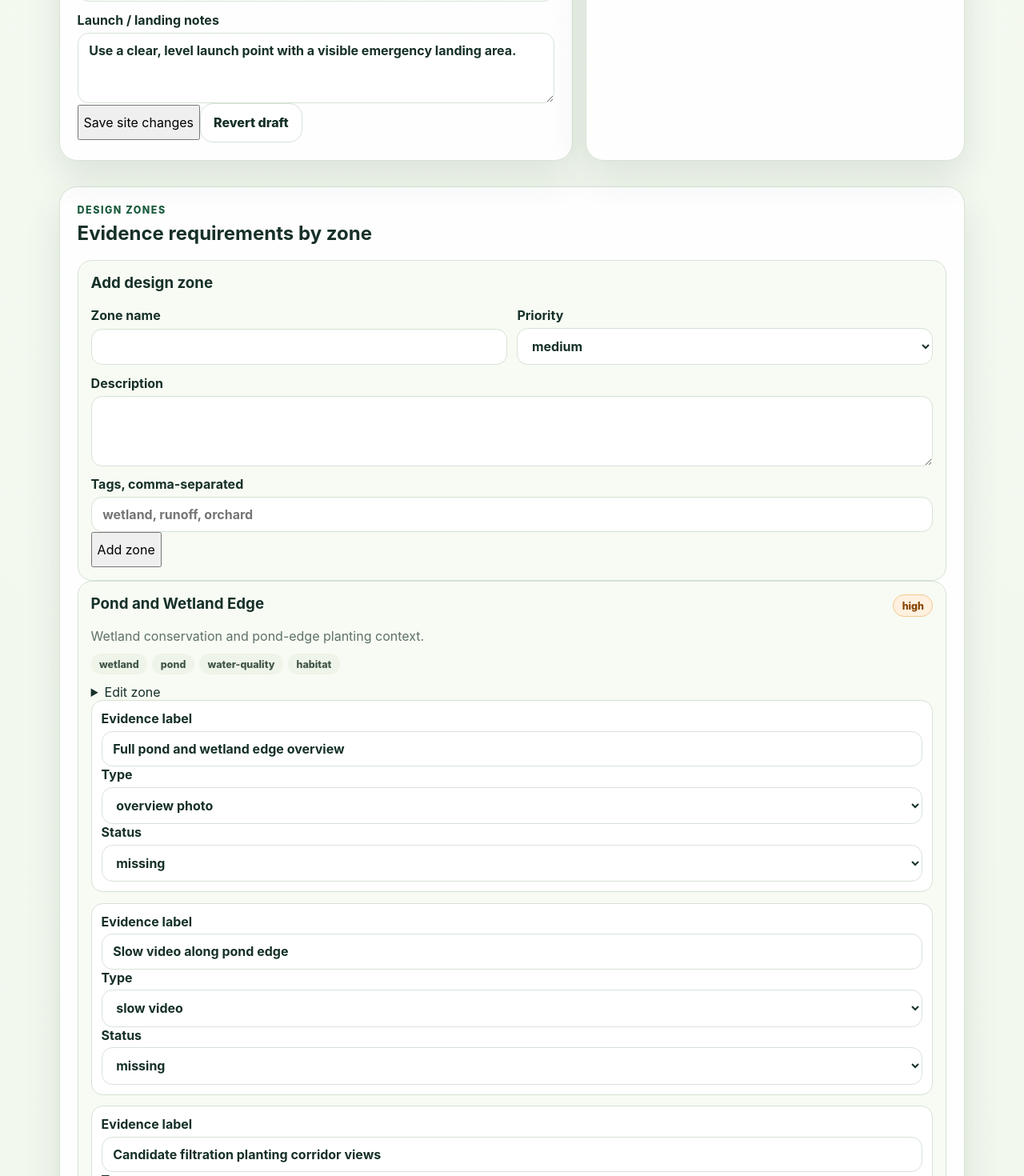
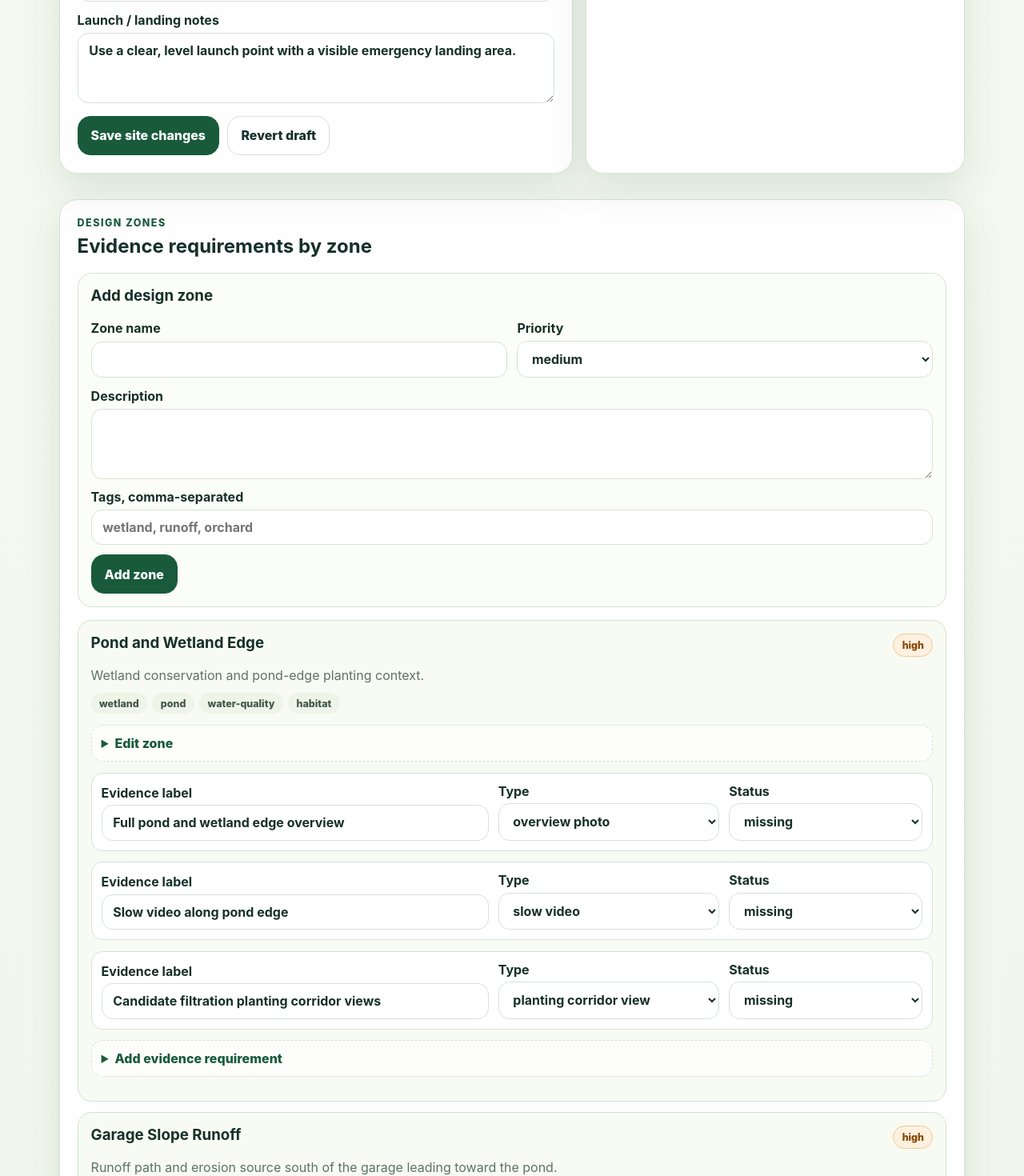
Before and after one commit to Aggredicus/PermaSurvey-FlightOps, a React (Vite) app: page / in a window 1280 px wide. Shown: the part 1740-3210 px from the top of the page at 80% size. Built offline with nearby package versions, Linux system fonts and the light colour scheme.

Commit message:
Style editable zone and site save controls

```diff
--- a/src/styles.css
+++ b/src/styles.css
@@ -182,6 +182,10 @@ button {
   gap: 0.8rem;
 }
 
+.compact-form {
+  margin: 0.75rem 0;
+}
+
 label {
   display: grid;
   gap: 0.35rem;
@@ -217,6 +221,11 @@ textarea {
   border: 1px solid var(--border);
   border-radius: 1.1rem;
   background: var(--surface-soft);
+}
+
+.add-zone-card {
+  margin-bottom: 1rem;
+  background: #fbfdf8;
 }
 
 .card-header-row {
@@ -280,7 +289,9 @@ textarea {
 }
 
 .requirement-row {
+  display: grid;
   grid-template-columns: 1fr;
+  gap: 0.75rem;
   padding: 0.75rem;
   border-radius: 0.9rem;
   background: #fff;
@@ -292,6 +303,27 @@ textarea {
   color: var(--muted);
   font-weight: 500;
   margin-top: 0.2rem;
+}
+
+.edit-details {
+  margin: 0.85rem 0;
+  padding: 0.75rem;
+  border-radius: 0.9rem;
+  border: 1px dashed var(--border);
+  background: rgba(255, 255, 255, 0.7);
+}
+
+.edit-details summary {
+  cursor: pointer;
+  font-weight: 850;
+  color: var(--accent-strong);
+}
+
+.button-row {
+  display: flex;
+  flex-wrap: wrap;
+  gap: 0.65rem;
+  margin-top: 1rem;
 }
 
 .mission-layout {
@@ -306,6 +338,7 @@ textarea {
 
 .mission-list-item,
 .export-button,
+.primary-button,
 .secondary-button {
   border: 1px solid var(--border);
   border-radius: 1rem;
@@ -313,6 +346,14 @@ textarea {
   text-align: left;
   color: var(--ink);
   background: #fff;
+}
+
+.primary-button {
+  width: fit-content;
+  background: var(--accent-strong);
+  color: #fff;
+  border-color: var(--accent-strong);
+  font-weight: 850;
 }
 
 .mission-list-item {
@@ -394,6 +435,7 @@ textarea {
 
 .export-button:hover,
 .mission-list-item:hover,
+.primary-button:hover,
 .secondary-button:hover {
   border-color: var(--accent);
 }
@@ -433,8 +475,8 @@ textarea {
   }
 
   .requirement-row {
-    grid-template-columns: 1fr minmax(180px, 0.3fr);
-    align-items: center;
+    grid-template-columns: 1.4fr 0.8fr 0.7fr;
+    align-items: end;
   }
 
   .warning-box li {
```
